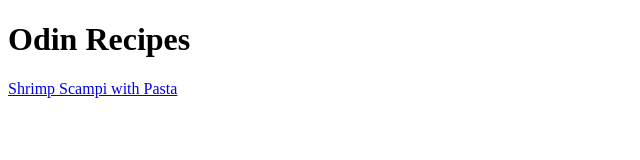
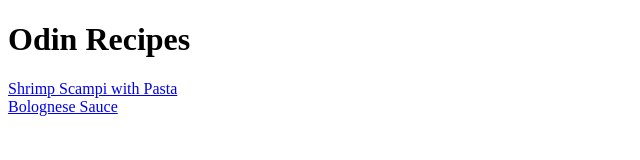
Before and after one commit to bigezwest/odin-recipes, a plain HTML site: page index.html in a window 1280 px wide. Shown: the whole page, without its empty margins (0-640 px from the left). Drawn offline with Linux system fonts and the light colour scheme.

Commit message:
Add link to index.html: bolognese-sauce.html

```diff
--- a/index.html
+++ b/index.html
@@ -7,6 +7,7 @@
 </head>
 <body>
     <h1>Odin Recipes</h1>
-    <a href="recipes/shrimp-scampi.html">Shrimp Scampi with Pasta</a>
+    <a href="recipes/shrimp-scampi.html">Shrimp Scampi with Pasta</a><br />
+    <a href="recipes/blolognese-sauce.html">Bolognese Sauce</a><br />
 </body>
 </html>
```
